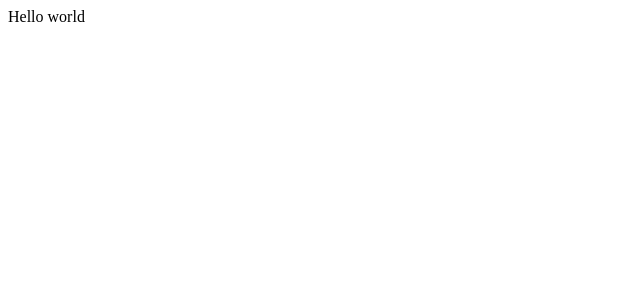
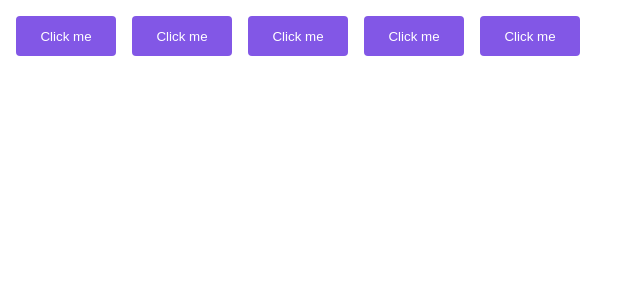
Before and after one commit to guilhermerera/ignite-timer, a React (Vite) app: page / in a window 1280 px wide. Shown: the top 300 px of the page, without its empty margins (0-640 px from the left). Built offline with nearby package versions, Linux system fonts and the light colour scheme.

Commit message:
add: styled components theme

```diff
--- a/src/App.tsx
+++ b/src/App.tsx
@@ -1,3 +1,16 @@
+import { ThemeProvider } from "styled-components";
+import { defaultTheme } from "./styles/themes/default";
+
+import { Button } from "./components/Button";
+
 export function App() {
-	return <>Hello world</>;
+	return (
+		<ThemeProvider theme={defaultTheme}>
+			<Button variant='primary' />
+			<Button variant='secondary' />
+			<Button variant='danger' />
+			<Button variant='success' />
+			<Button />
+		</ThemeProvider>
+	);
 }
--- /dev/null
+++ b/src/components/Button/Button.styles.ts
@@ -0,0 +1,29 @@
+import styled, { css } from "styled-components";
+
+export type ButtonVariant = "primary" | "secondary" | "danger" | "success";
+
+interface ButtonContainerProps {
+	variant: ButtonVariant;
+}
+const buttonVariants = {
+	primary: "purple",
+	secondary: "orange",
+	danger: "red",
+	success: "green"
+};
+export const ButtonContainer = styled.button<ButtonContainerProps>`
+	width: 100px;
+	height: 40px;
+	border-radius: 4px;
+	border: 0;
+	margin: 8px;
+
+	background-color: ${(props) => props.theme.primary};
+	color: ${(props) => props.theme.white};
+
+	/* ${(props) => {
+		return css`
+			background-color: ${buttonVariants[props.variant]};
+		`;
+	}} */
+`;
--- /dev/null
+++ b/src/components/Button/index.tsx
@@ -0,0 +1,13 @@
+import { ButtonContainer, ButtonVariant } from "./Button.styles";
+
+interface ButtonProps extends React.ButtonHTMLAttributes<HTMLButtonElement> {
+	variant?: ButtonVariant;
+}
+
+export function Button({ variant="primary", ...props }: ButtonProps) {
+	return (
+		<ButtonContainer variant={variant} {...props}>
+			Click me
+		</ButtonContainer>
+	);
+}
--- /dev/null
+++ b/src/styles/themes/default.ts
@@ -0,0 +1,5 @@
+export const defaultTheme = {
+    white: '#FFF',
+    primary: '#8257e6',
+    secondary: 'orange',
+  }
```
